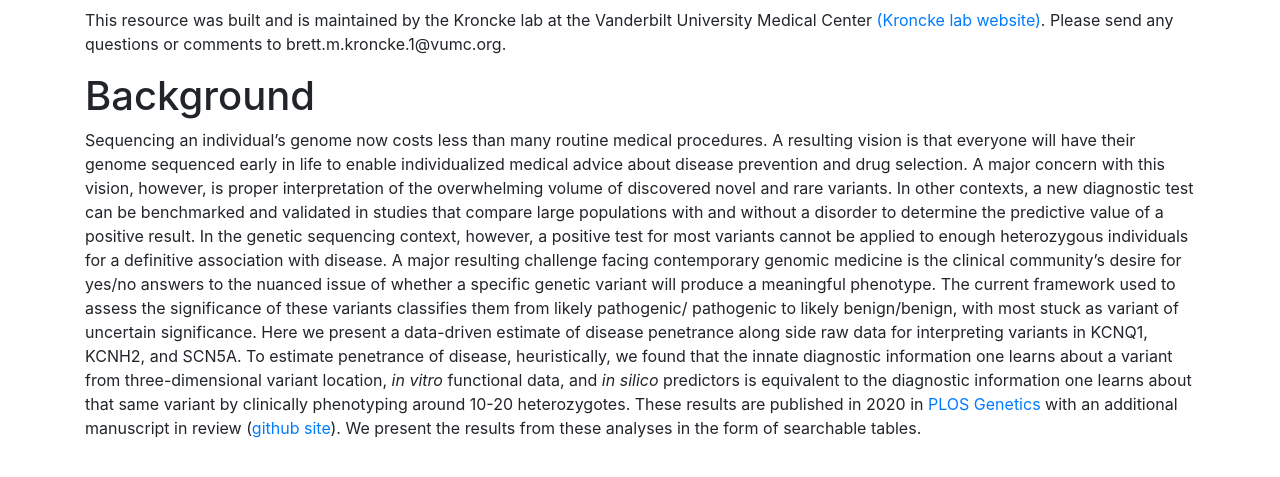
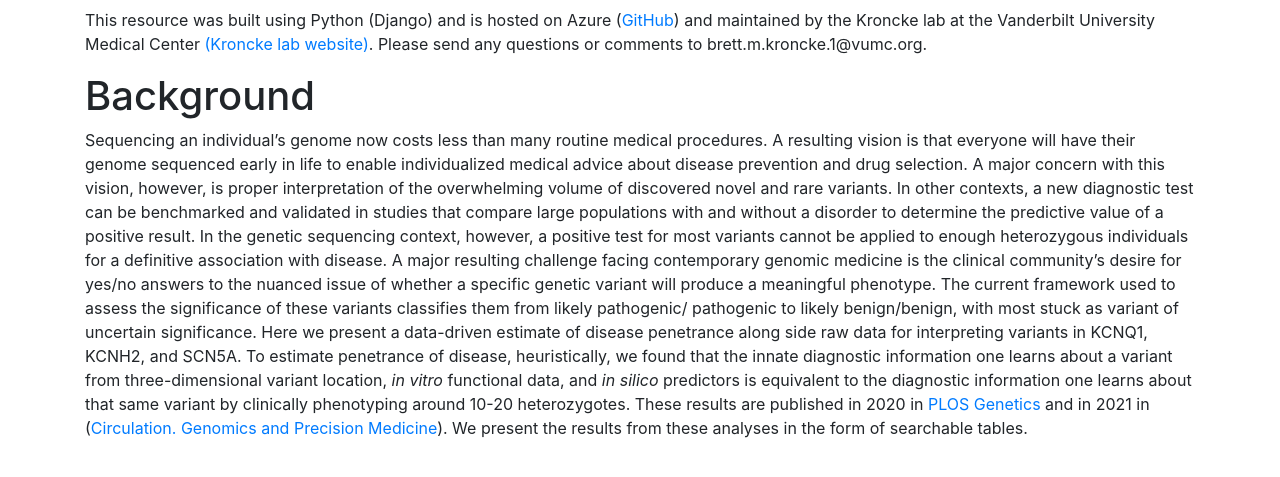
Before and after one commit to kroncke-lab/Variant_Browser, a Django app: page / in a window 1280 px wide. Shown: the part 120-597 px from the top of the page. Run offline with Django 3.2, Linux system fonts and the light colour scheme; some libraries are stand-ins or nearby versions.

Commit message:
Home page update

```diff
--- a/variantbrowser/templates/home.html
+++ b/variantbrowser/templates/home.html
@@ -6,9 +6,11 @@
 	<div class="header">
 	<h1>About us</h1>
 	</div>
-<p>This resource was built and is maintained by the Kroncke lab at the Vanderbilt University Medical Center
-    <a href="https://kroncke-lab.github.io/index.html">(Kroncke lab website)</a>. Please send any questions or comments to
-    brett.m.kroncke.1@vumc.org.</p>
+          <p>This resource was built using Python (Django) and is hosted on Azure
+              (<a href="https://github.com/kroncke-lab/Variant_Browser">GitHub</a>) and maintained by the Kroncke lab
+              at the Vanderbilt University Medical Center
+    <a href="https://kroncke-lab.github.io/index.html">(Kroncke lab website)</a>. Please send any questions or comments
+              to brett.m.kroncke.1@vumc.org.</p>
 
 <div class="header">
 	<h1>Background</h1>
@@ -31,8 +33,8 @@ Sequencing an individual’s genome now costs less than many routine medical pro
           about a variant from three-dimensional variant location, <i>in vitro</i> functional data, and <i>in silico</i>
           predictors is equivalent to the diagnostic information one learns about that same variant by clinically
           phenotyping around 10-20 heterozygotes. These results are published in 2020 in
-    <a href="https://pubmed.ncbi.nlm.nih.gov/32569262/">PLOS Genetics</a> with an additional manuscript in review
-    (<a href="https://github.com/kroncke-lab/Bayes_KCNH2_LQT2_Penetrance">github site</a>).
+    <a href="https://pubmed.ncbi.nlm.nih.gov/32569262/">PLOS Genetics</a> and in 2021 in
+    (<a href="https://pubmed.ncbi.nlm.nih.gov/34309407/">Circulation. Genomics and Precision Medicine</a>).
     We present the results from these analyses in the form of searchable
           tables.
 
```
